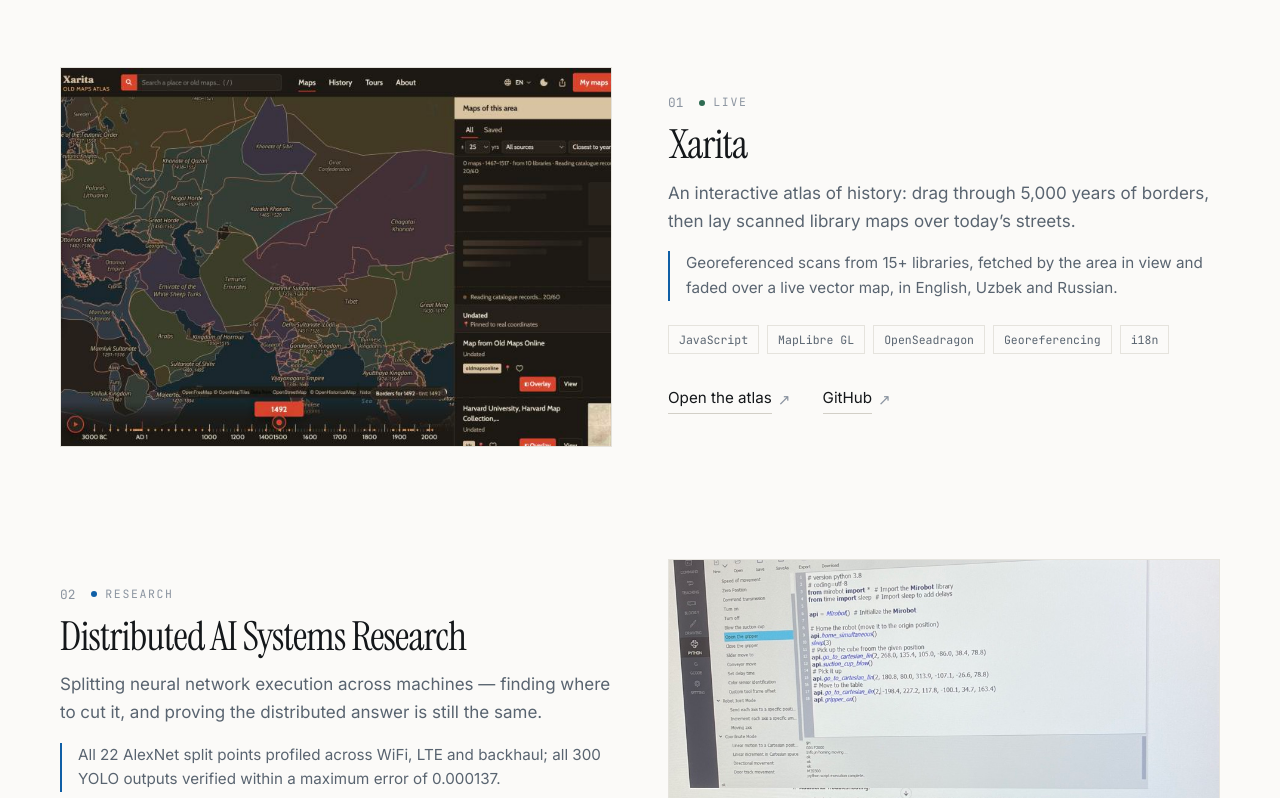
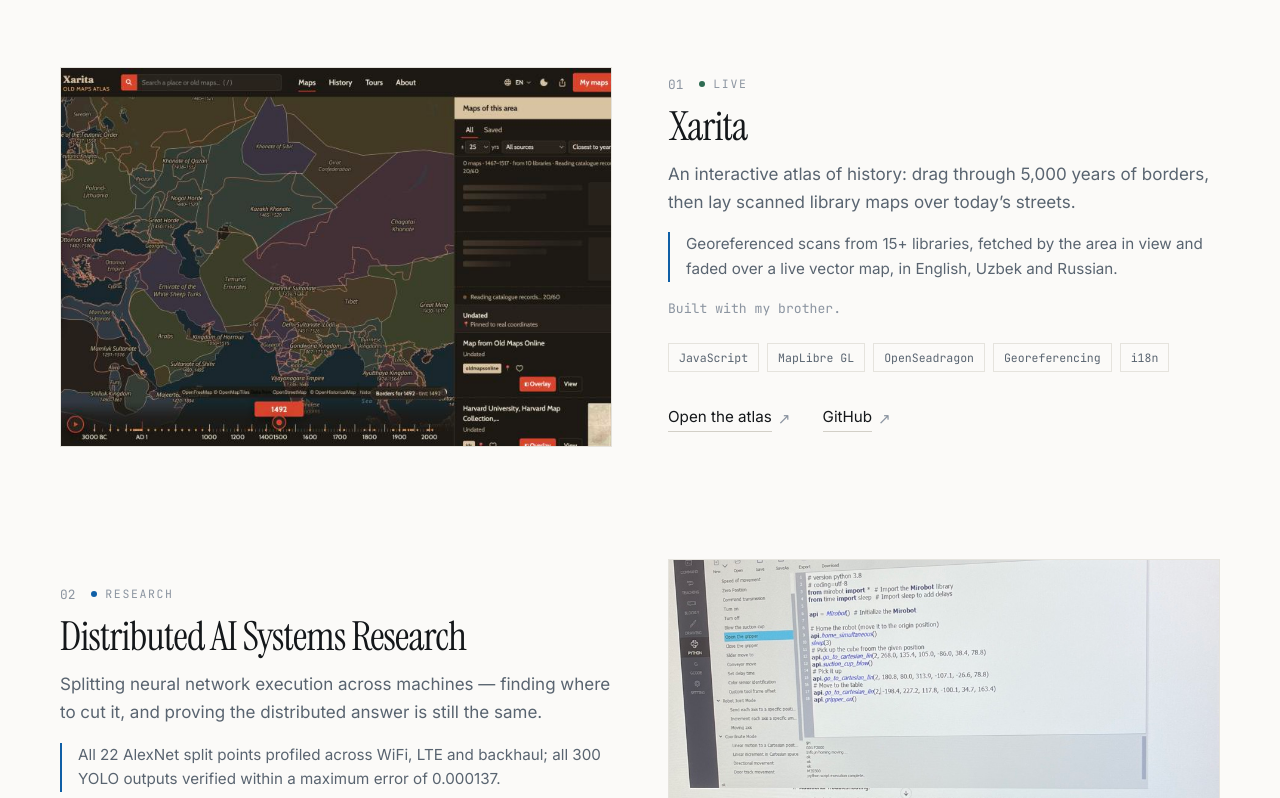
Before and after one commit to mountstorm/muzaffars, a Next.js app: page / in a window 1280 px wide. Shown: the part 1240-2038 px from the top of the page. Built offline with nearby package versions, Linux system fonts and the light colour scheme.

Commit message:
Credit collaboration on Xarita

```diff
--- a/src/app/projects/page.tsx
+++ b/src/app/projects/page.tsx
@@ -54,6 +54,12 @@
                   {project.description}
                 </p>
 
+                {project.credit && (
+                  <p className="mono mt-3 text-[0.82rem] text-[var(--faint)]">
+                    {project.credit}
+                  </p>
+                )}
+
                 <div className="mt-5">
                   <Tags tags={project.tags} />
                 </div>
--- a/src/components/home/SelectedWork.tsx
+++ b/src/components/home/SelectedWork.tsx
@@ -53,6 +53,12 @@
                     {project.result}
                   </p>
 
+                  {project.credit && (
+                    <p className="mono mt-4 text-[0.82rem] text-[var(--faint)]">
+                      {project.credit}
+                    </p>
+                  )}
+
                   <div className="mt-6">
                     <Tags tags={project.tags.slice(0, 5)} />
                   </div>
--- a/src/lib/projects.ts
+++ b/src/lib/projects.ts
@@ -13,6 +13,8 @@
   /** One concrete result or engineering achievement. */
   result?: string;
   status: ProjectStatus;
+  /** Collaboration credit, shown wherever the project is listed. */
+  credit?: string;
   /** Slug of the case study at /projects/<slug>, when one exists. */
   caseStudy?: string;
   imagePath: string;
@@ -34,6 +36,7 @@
     result:
       'Georeferenced scans from 15+ libraries, fetched by the area in view and faded over a live vector map, in English, Uzbek and Russian.',
     status: 'Live',
+    credit: 'Built with my brother.',
     title: 'Xarita',
     description:
       'Built an interactive historical atlas \u2014 \u201cxarita\u201d is Uzbek for map. Borders render for any year from 3000 BC to today on a vector globe, scanned maps from 15+ libraries are pulled in by the area you are viewing and can be overlaid and faded against the modern map, and guided tours and a region quiz sit on top. English, Uzbek and Russian.',
```
